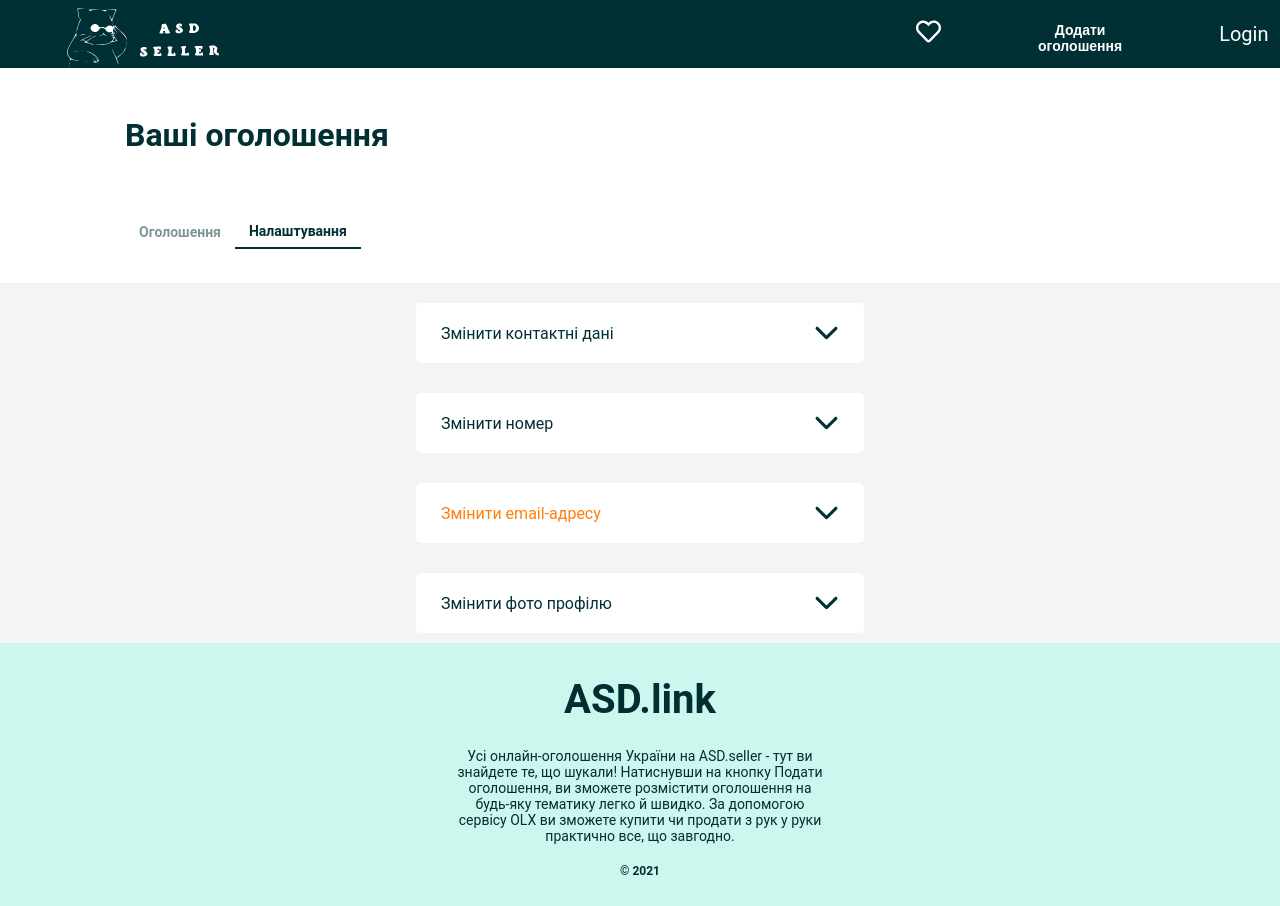
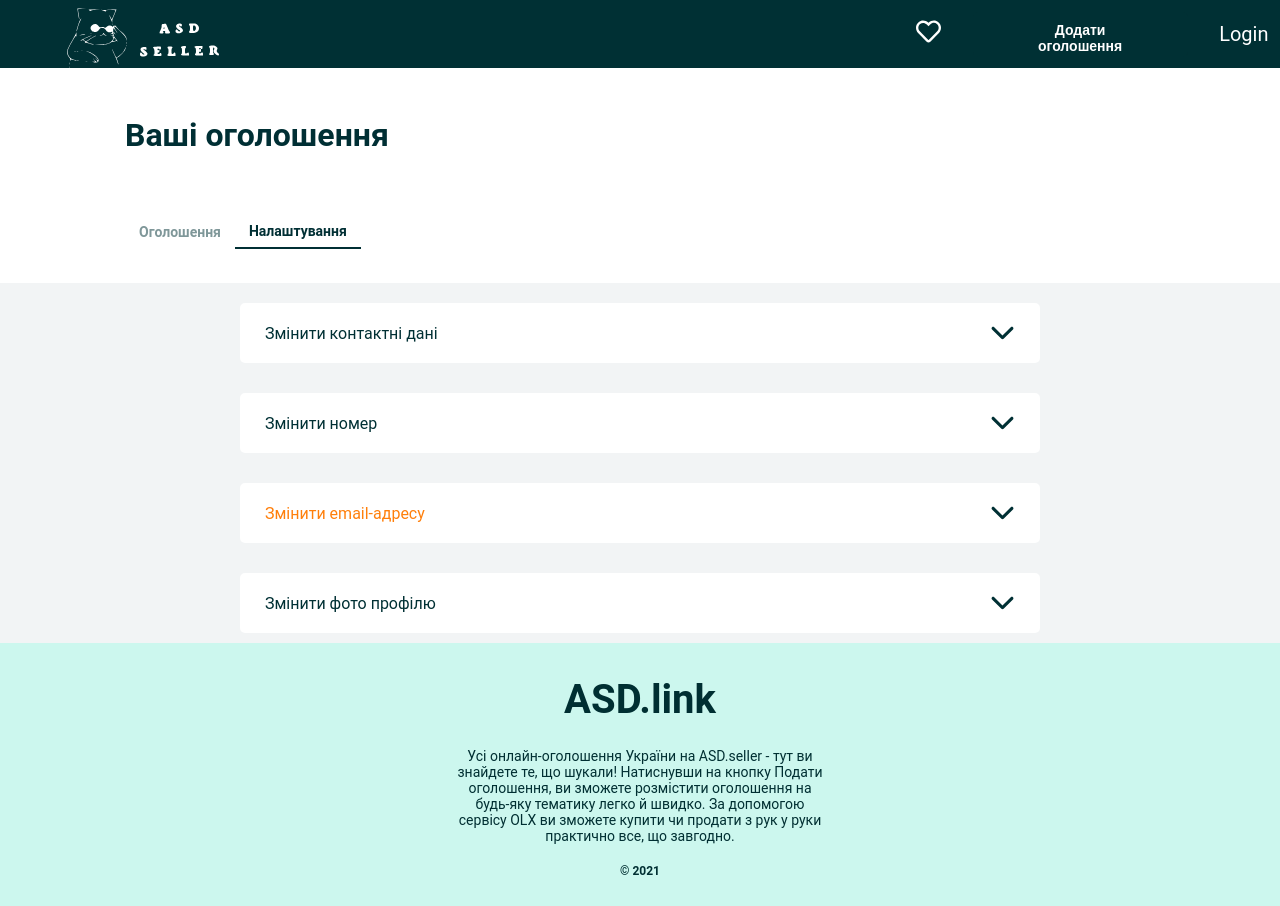
Before and after one commit to OleksandraTurik/ASD-seller, a React (Create React App) app in the folder ui/: page /profiles/1/settings in a window 1280 px wide. Built offline with nearby package versions, Linux system fonts and the light colour scheme.

Commit message:
fix measure size

```diff
--- a/ui/src/components/SettingsPage/ItemContainer/styled.js
+++ b/ui/src/components/SettingsPage/ItemContainer/styled.js
@@ -1,7 +1,7 @@
 import styled from 'styled-components';
 
 export const Container = styled.div`
-  width: 35%;
+  width: 800px;
   margin-top: 20px;
   margin-bottom: 10px;
   background: #fff;
```
